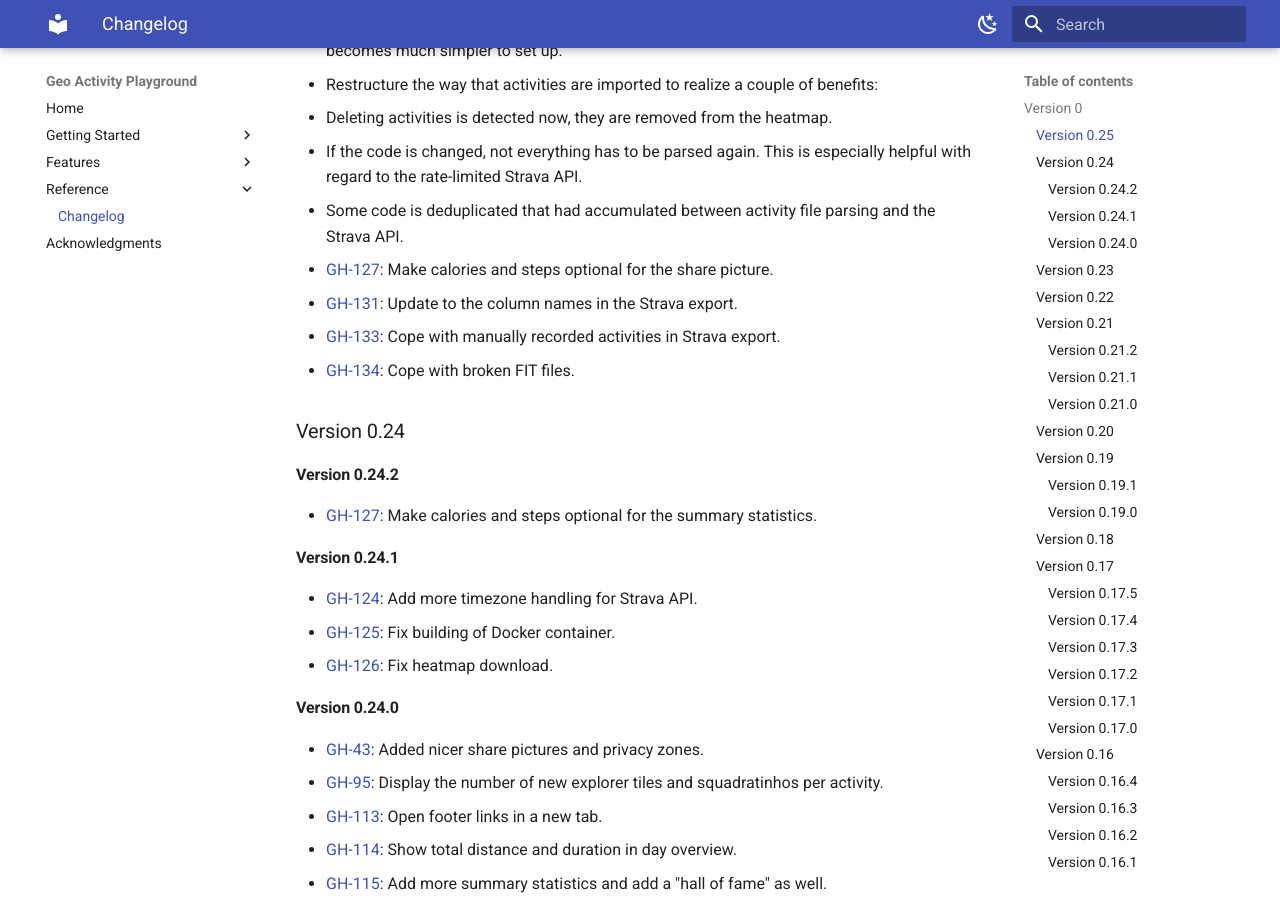
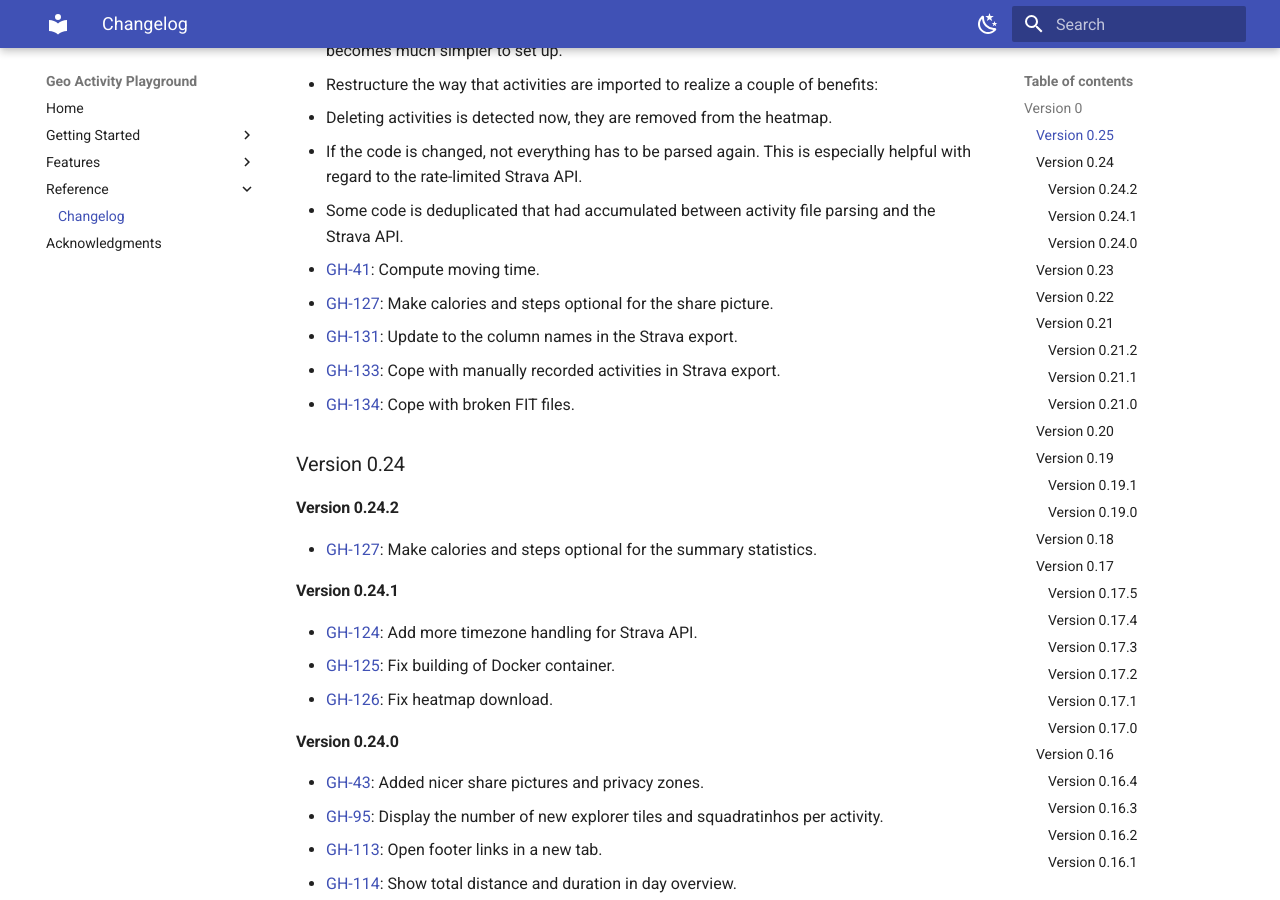
Before and after one commit to martin-ueding/geo-activity-playground, an MkDocs documentation site: the page built from docs/reference/changelog.md, in a window 1280 px wide and 900 px high, scrolled down 413 px. Built offline with MkDocs 1.6.1 and Material for MkDocs 9.7.7, drawn with Linux system fonts in a browser that asks for light colours.

Commit message:
Changelog entry

```diff
--- a/docs/reference/changelog.md
+++ b/docs/reference/changelog.md
@@ -14,6 +14,7 @@
   - If the code is changed, not everything has to be parsed again. This is especially helpful with regard to the rate-limited Strava API.
   - Some code is deduplicated that had accumulated between activity file parsing and the Strava API.
 
+- [GH-41](https://github.com/martin-ueding/geo-activity-playground/issues/41): Compute moving time.
 - [GH-127](https://github.com/martin-ueding/geo-activity-playground/issues/127): Make calories and steps optional for the share picture.
 - [GH-131](https://github.com/martin-ueding/geo-activity-playground/issues/131): Update to the column names in the Strava export.
 - [GH-133](https://github.com/martin-ueding/geo-activity-playground/issues/133): Cope with manually recorded activities in Strava export.
```
